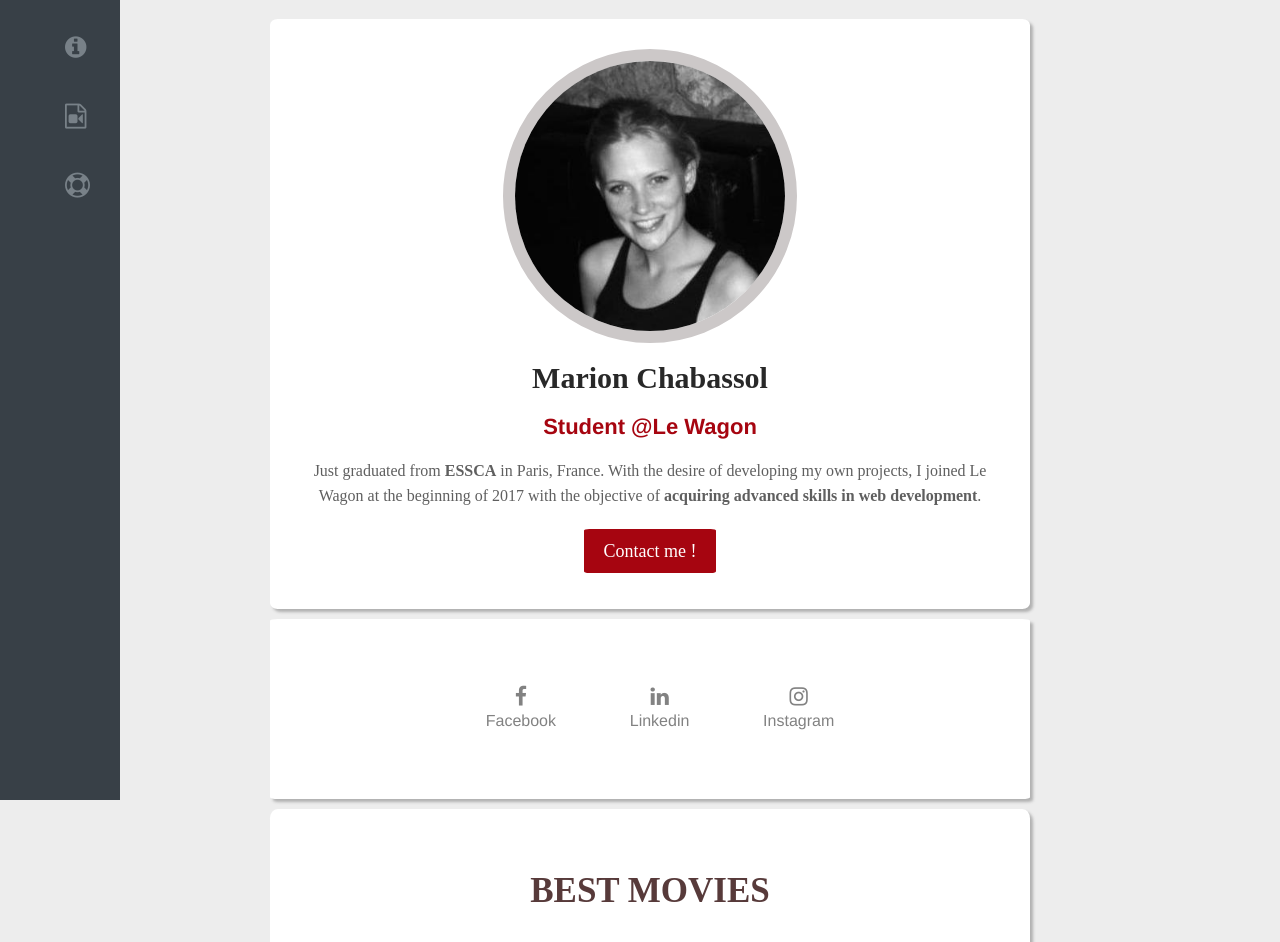
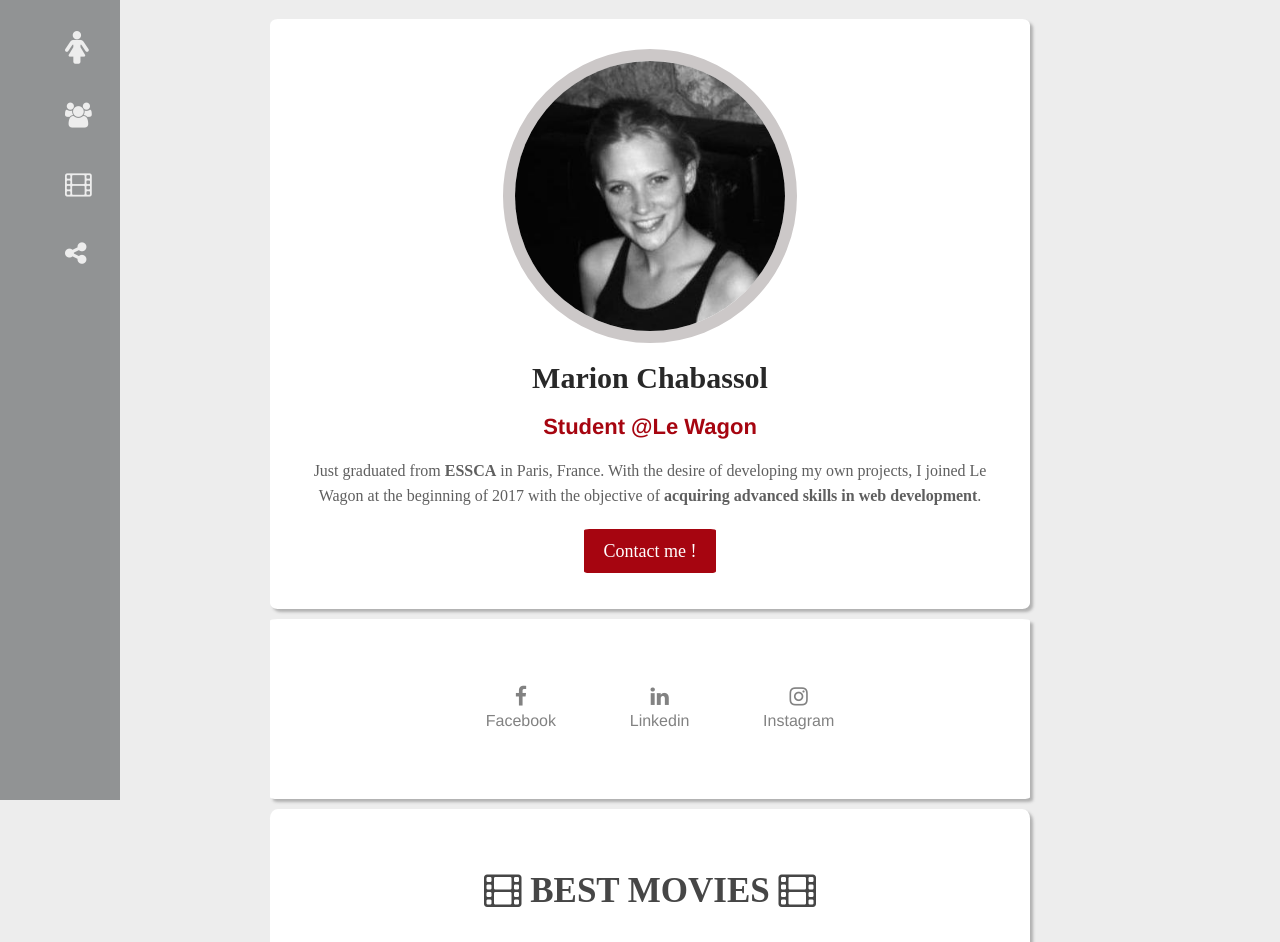
Before and after one commit to Marionchab/profile, a plain HTML site: page index.html in a window 1280 px wide. Shown: the top 942 px of the page. Drawn offline with Linux system fonts and the light colour scheme.

Commit message:
change sidebar color

```diff
--- a/index.html
+++ b/index.html
@@ -11,17 +11,22 @@
       <ul class="list-inline">
         <li>
           <a href="#profile-info">
-            <i class="fa fa-info-circle"></i>
+          <i class="fa fa-female fa-lg" aria-hidden="true"></i>
+          </a>
+        </li>
+        <li>
+          <a href="#social-networks">
+            <i class="fa fa-users" aria-hidden="true"></i>
           </a>
         </li>
         <li>
           <a href="#movies">
-            <i class="fa fa-file-video-o"></i>
+            <i class="fa fa-film" aria-hidden="true"></i>
           </a>
         </li>
         <li>
           <a href="#about">
-            <i class="fa fa-life-ring"></i>
+            <i class="fa fa-share-alt" aria-hidden="true"></i>
           </a>
         </li>
       </ul>
@@ -36,7 +41,7 @@
           in web development</strong>.</p>
       <a href="#" id="btn-red">Contact me !</a>
       </div>
-    <div class="card">
+    <div class="card" id="social-networks">
       <ul class="list-inline">
         <li>
           <a href="https://www.facebook.com/marion.chab.7" target="blank">
@@ -56,7 +61,7 @@
       </ul>
     </div>
     <div class="card" id="movies">
-    <h2> BEST MOVIES </h2>
+      <h2><i class="fa fa-film" aria-hidden="true"></i> BEST MOVIES <i class="fa fa-film" aria-hidden="true"></i></h2>
         <table>
           <tbody>
             <tr>
--- a/style.css
+++ b/style.css
@@ -31,7 +31,7 @@ h1 {
 }
 
 h2 {
-  color: rgba(66, 34, 34, 0.89);
+  color: rgb(70, 70, 70);
   font-family: avenir;
   font-weight: thin;
   font-size: 35px;
@@ -140,7 +140,7 @@ img {
 }
 
 #sidebar {
-    background-color: #384047;
+    background-color: #373A3C80;
     position: fixed;
     left: 0px;
     top: 0px;
@@ -152,5 +152,5 @@ img {
 #sidebar a {
     text-decoration: none;
     font-size: 25px;
-    color: #788188;
+    color: #EDEDED;
 }
```
Lines whose indentation alone changed are shown as unchanged.
